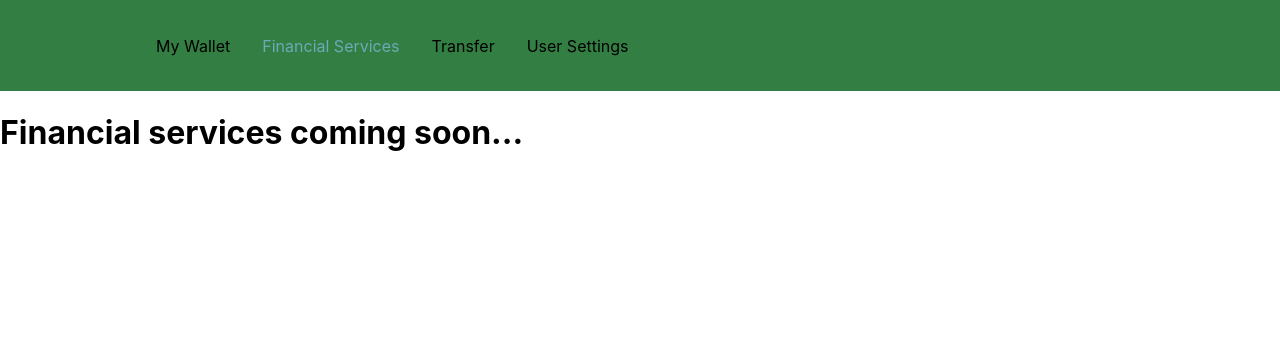
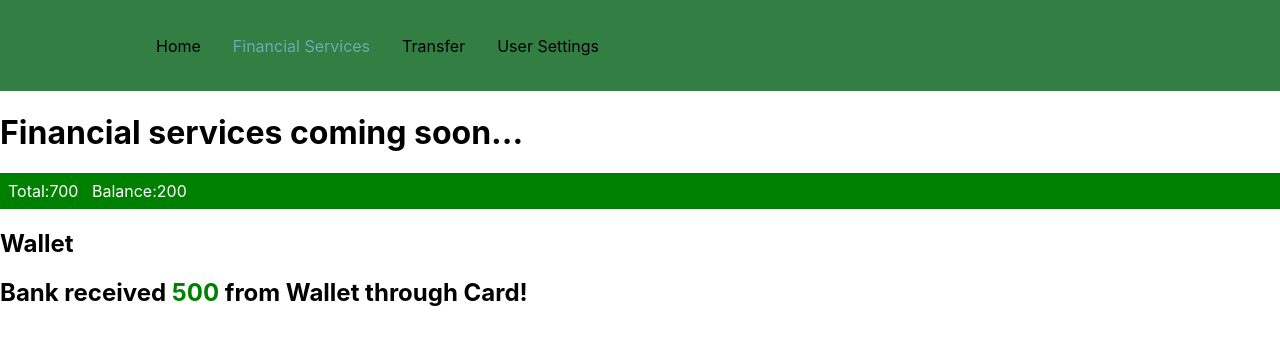
Before and after one commit to driedsoba/BlazePay, a React (Create React App) app: page /financial in a window 1280 px wide. Shown: the top 344 px of the page. Built offline with nearby package versions, Linux system fonts and the light colour scheme.

Commit message:
Added Basic Wallet Interface

```diff
--- a/src/App.js
+++ b/src/App.js
@@ -3,11 +3,10 @@ import './App.css';
 import Navbar from './Navbar';
 import { BrowserRouter as Router, Routes, Route }
     from 'react-router-dom';
-import Home from './pages';
-import Wallet from './pages/home';
 import Transfer from './pages/transfer';
 import User from './pages/user';
-import Financial from './pages/financial';
+import Financial from './pages/finance/financial';
+import Home from './pages/home';
 
 function App() {
     return (
@@ -15,8 +14,8 @@ function App() {
           <Router>
                 <Navbar />
                 <Routes>
-                    <Route exact path='/' element={<Wallet />} />
-                    <Route path='/home' element={<Wallet />} />
+                    <Route exact path='/' element={<Home />} />
+                    <Route path='/home' element={<Home />} />
                     <Route path='/financial' element={<Financial />} />
                     <Route path='/transfer' element={<Transfer />} />
                     <Route path='/user' element={<User />} />
--- a/src/Navbar.js
+++ b/src/Navbar.js
@@ -9,7 +9,7 @@ const Navbar = () => {
             <Nav>
                 <NavMenu>
                     <NavLink to="/home" activeStyle>
-                        My Wallet
+                        Home
                     </NavLink>
                     <NavLink to="/financial" activeStyle>
                         Financial Services
--- /dev/null
+++ b/src/pages/finance/Balance.js
@@ -0,0 +1,12 @@
+import React from "react";
+import MyContext from "./MyContext";
+
+
+
+function Balance() {
+  const value = React.useContext(MyContext);
+
+  return <div className="Balance">Balance:{value.total - value.amount} </div>;
+}
+
+export default Balance;
--- /dev/null
+++ b/src/pages/finance/Bank.js
@@ -0,0 +1,14 @@
+import React from "react";
+import MyContext from './MyContext'
+
+function Bank() {
+  const value = React.useContext(MyContext)
+  return (
+    <div>
+      <h2>Bank received <span style={value.amountStyle}>{value.amount}</span> from Wallet through Card!</h2>
+
+    </div>
+  );
+}
+
+export default Bank;
--- /dev/null
+++ b/src/pages/finance/MyContext.js
@@ -0,0 +1,7 @@
+import React from "react";
+
+//STEP 1: Create a context object and pass it to 'UserContext' variable
+//
+const MyContext = React.createContext();
+
+export default MyContext;
--- /dev/null
+++ b/src/pages/finance/Total.js
@@ -0,0 +1,9 @@
+import React from "react";
+import MyContext from "./MyContext";
+
+function Total() {
+  const value = React.useContext(MyContext);
+  return <div className="total">Total:{value.total} </div>;
+}
+
+export default Total;
--- /dev/null
+++ b/src/pages/finance/Wallet.js
@@ -0,0 +1,53 @@
+import React, { useState } from "react";
+
+import Total from "./Total";
+import Balance from "./Balance";
+
+import MyContext from "./MyContext";
+import Bank from "./Bank";
+
+const style = {
+  background: "green",
+  color: "white",
+  padding: "0.5rem",
+  display: "flex",
+};
+
+const amountStyle = {
+  color: "green"
+};
+
+function Wallet() {
+  const [total, setTotal] = useState(700);
+  const [amount, setAmount] = useState(500);
+  const [balance, setBalance] = useState(null);
+
+  //Goal: send Wallet money to Bank
+
+  return (
+    <MyContext.Provider
+      value={{
+        amount,
+        total,
+        setTotal,
+        balance,
+        setBalance,
+        amountStyle
+      }}
+    >
+      <div>
+        <div className="Wallet" style={style}>
+
+          <Total />
+          &nbsp;
+          &nbsp;
+          <Balance />
+        </div>
+        <h2>Wallet</h2>
+        <Bank />
+      </div>
+    </MyContext.Provider>
+  );
+}
+
+export default Wallet;
--- a/src/pages/financial.js
+++ b/src/pages/finance/financial.js
@@ -1,9 +1,11 @@
 import React from 'react';
+import Wallet from './Wallet';
 
 const Financial = () => {
     return (
         <div>
             <h1>Financial services coming soon...</h1>
+            <Wallet/>
         </div>
     );
 };
--- a/src/pages/home.js
+++ b/src/pages/home.js
@@ -1,6 +1,6 @@
 import React from "react";
 
-const Wallet = () => {
+const Home = () => {
     return (
         <div>
             <h1>
@@ -10,4 +10,4 @@ const Wallet = () => {
     );
 };
 
-export default Wallet;
+export default Home;
```
Also changed, not shown: src/logo.svg (deleted).
